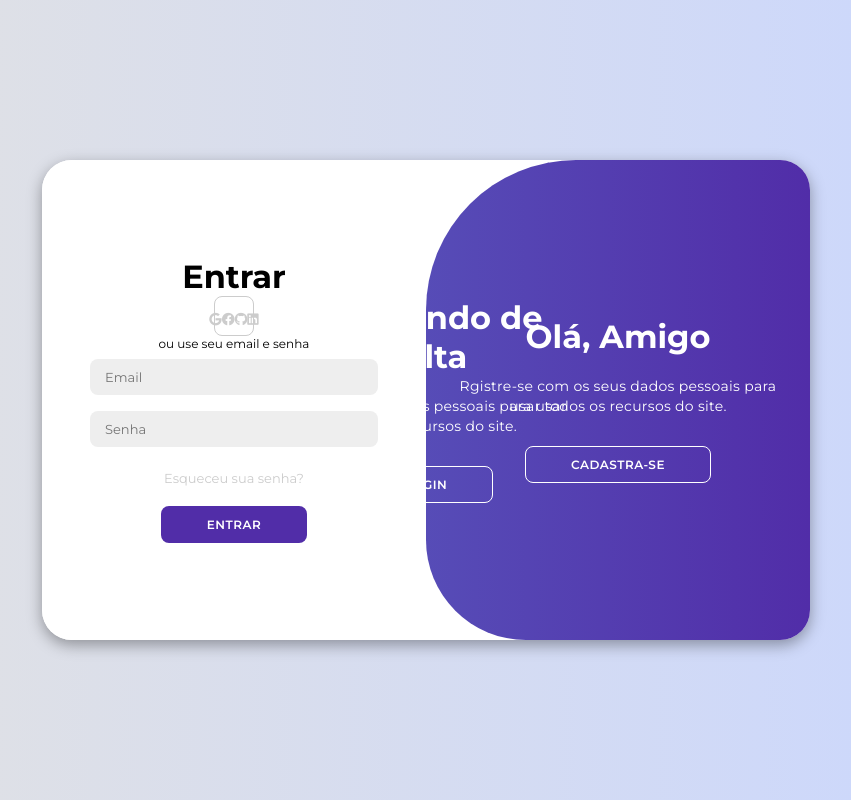
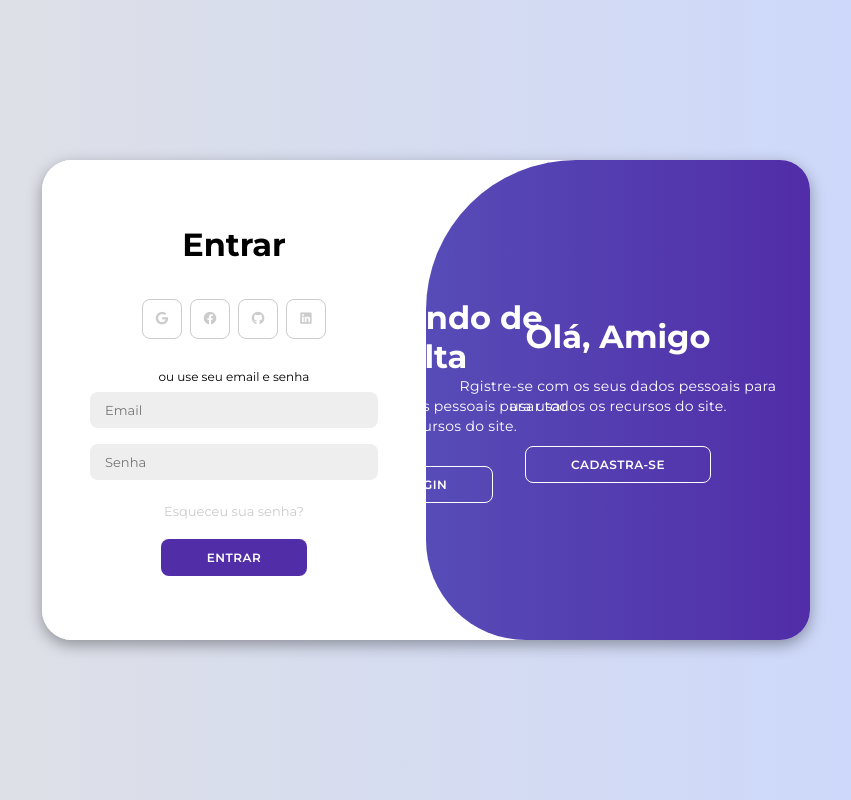
Before and after one commit to pedrozan23/P-gina-de-login, a plain HTML site: page hmtlLOGIN.html in a window 1280 px wide. Shown: the whole page, without its empty margins (214-1065 px from the left). Drawn offline with Linux system fonts and the light colour scheme.

Commit message:
Refactor estilo.css for improved styling and structure

```diff
--- a/estilo.css
+++ b/estilo.css
@@ -126,15 +126,17 @@ body{
 
 .social-icons{
     margin: 20px 0;
+    display: flex;
+    justify-content: center;
+    gap: 8px;
 }
 
-.social-icons{
+.icon{
     border: 1px solid #ccc;
     border-radius: 20%;
     display: inline-flex;
     justify-content: center;
     align-items: center;
-    margin: 0 3px;
     width: 40px;
     height: 40px;
 }
```
